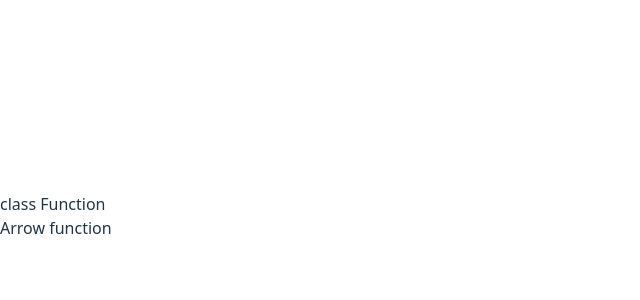
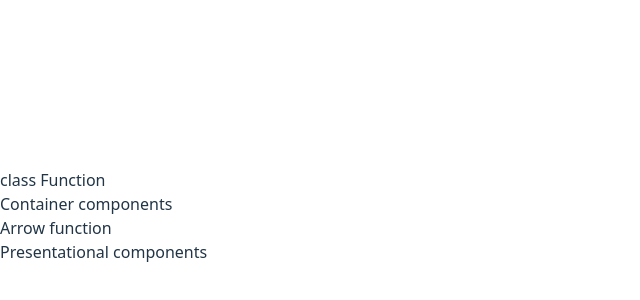
Before and after one commit to Pratibhajha2968/FullStack-Revision, a React (Vite) app in the folder REACT/React Project/: page / in a window 1280 px wide. Shown: the part 184-484 px from the top of the page, without its empty margins (0-640 px from the left). Built offline with nearby package versions, Linux system fonts and the light colour scheme.

Commit message:
components

```diff
--- a/REACT/React Project/src/App.jsx
+++ b/REACT/React Project/src/App.jsx
@@ -1,11 +1,15 @@
-import ArrowFunction from "./components/ArrowFunction";
-import ClassFunction from "./components/ClassFunction";
-
+import React from "react"
+import ClassComponent from "./components/ClassComponent";
+import FunctionComponent from "./components/FunctionComponet";
+import ContainerComponent from "./components/ContainerComponent";
+import PresentationalComponent from "./components/PresentationalComponent";
 const App = () => {
   return (
     <>
-      <ClassFunction />
-      <ArrowFunction />
+      <ClassComponent />
+      <ContainerComponent />
+      <FunctionComponent />
+      <PresentationalComponent />
     </>
   );
 };
--- /dev/null
+++ b/REACT/React Project/src/components/ClassComponent.jsx
@@ -0,0 +1,5 @@
+const ClassComponent = () => {
+  return <div>class Function</div>;
+};
+
+export default ClassComponent;
--- a/REACT/React Project/src/components/ClassFunction.jsx
+++ /dev/null
@@ -1,5 +0,0 @@
-const ClassFunction = () => {
-  return <div>class Function</div>;
-};
-
-export default ClassFunction;
--- /dev/null
+++ b/REACT/React Project/src/components/ContainerComponent.jsx
@@ -0,0 +1,11 @@
+import React from 'react'
+
+const ContainerComponent = () => {
+  return (
+    <div>
+      Container components
+    </div>
+  )
+}
+
+export default ContainerComponent
--- a/REACT/React Project/src/components/ArrowFunction.jsx
+++ b/REACT/React Project/src/components/FunctionComponet.jsx
@@ -1,6 +1,6 @@
 import React from 'react'
 
-const ArrowFunction = () => {
+const FunctionComponent = () => {
   return (
     <div>
       Arrow function
@@ -8,4 +8,4 @@ const ArrowFunction = () => {
   )
 }
 
-export default ArrowFunction
+export default FunctionComponent
--- /dev/null
+++ b/REACT/React Project/src/components/PresentationalComponent.jsx
@@ -0,0 +1,11 @@
+import React from 'react'
+
+const PresentationalComponent = () => {
+  return (
+    <div>
+      Presentational components
+    </div>
+  )
+}
+
+export default PresentationalComponent
```
Also changed, not shown: 1 other file (tests, documents, lock files or other folders).
